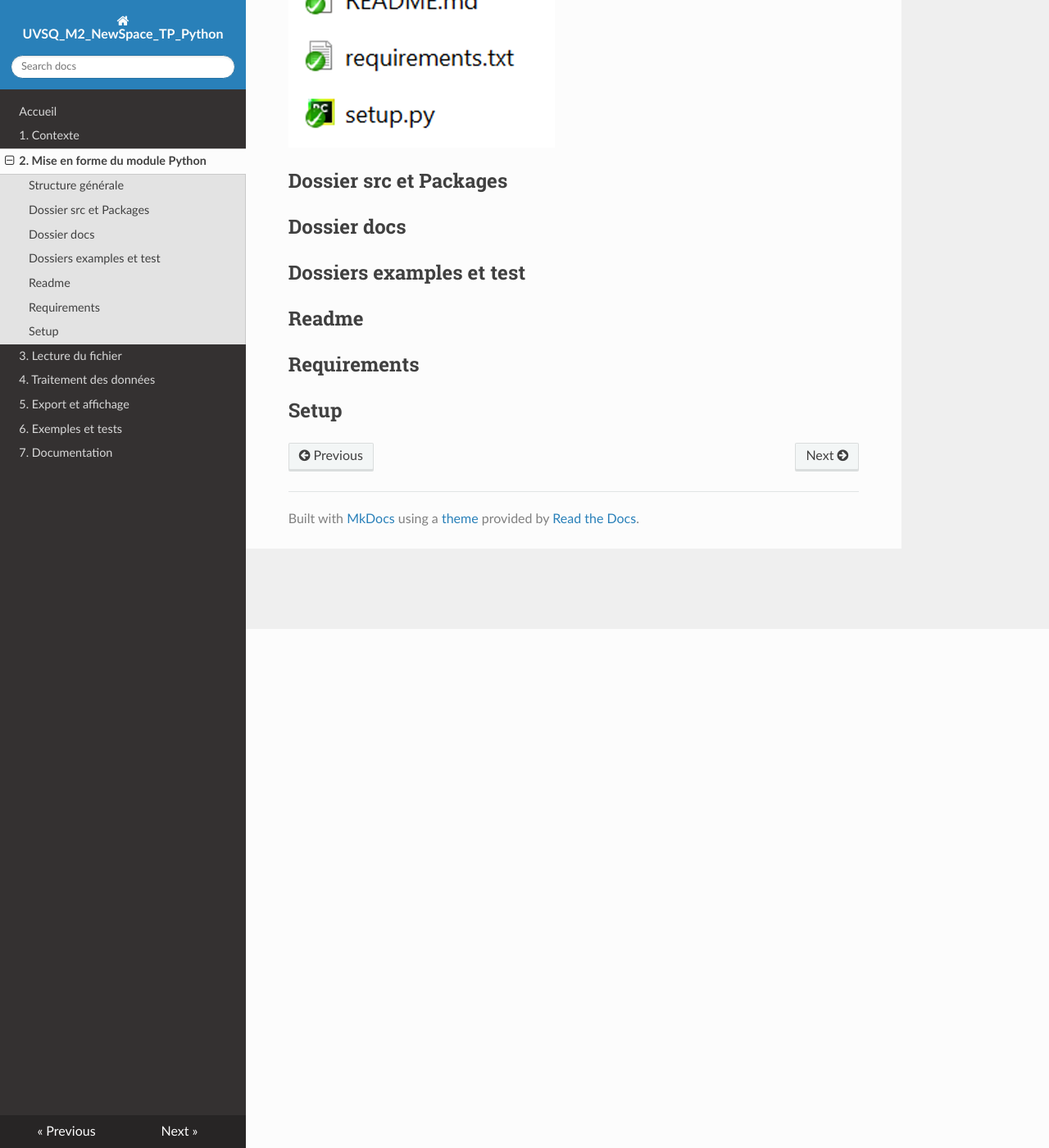
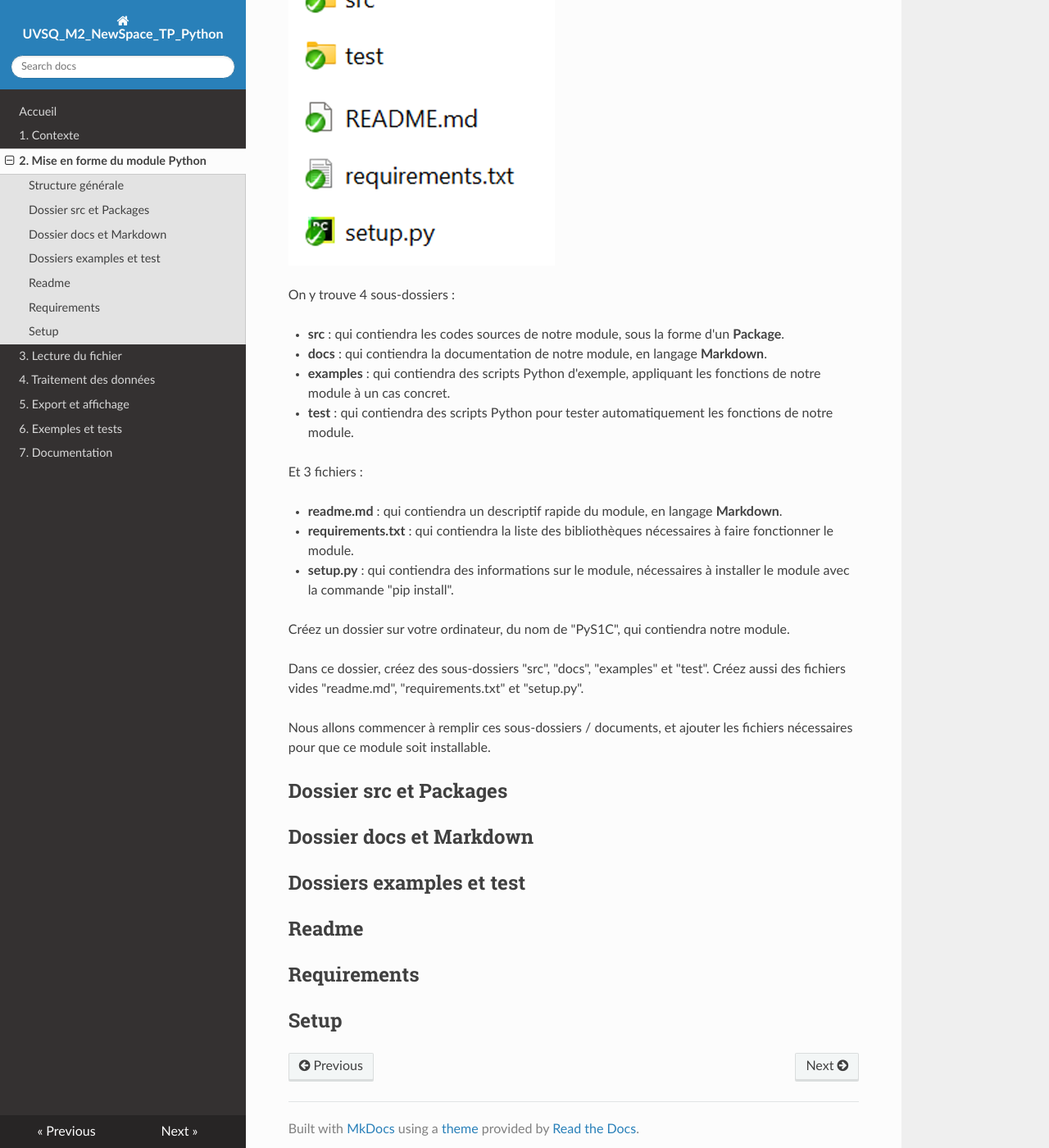
Before and after one commit to NicOudart/UVSQ_M2_NewSpace_TP_Python, an MkDocs documentation site: the page built from docs/2_Module_python.md, in a window 1280 px wide and 1400 px high, scrolled down 633 px. Shown: the whole window at 82% size. Built offline with MkDocs 1.6.1, drawn with Linux system fonts in a browser that asks for light colours; nearby versions of some CDN libraries; some of the changed text lies outside the part shown.

Commit message:
- Progress on the module structure part.

```diff
--- a/docs/2_Module_python.md
+++ b/docs/2_Module_python.md
@@ -6,11 +6,41 @@ Pour commencer, nous allons voir comment structurer un **module Python** de mani
 
 ## Structure générale
 
+Il n'y a pas vraiment de règles fixes pour structuration d'un module Python.
+Cependant, il y a quelques "bonnes pratiques" suivies par la plupart des développeurs.
+
+En génénal, un module Python est rangé dans un dossier contenant au minimum les éléments suivants :
+
 ![RTK](img/Module_structure.png)
+
+On y trouve 4 sous-dossiers :
+
+- **src** : qui contiendra les codes sources de notre module, sous la forme d'un **Package**.
+
+- **docs** : qui contiendra la documentation de notre module, en langage **Markdown**.
+
+- **examples** : qui contiendra des scripts Python d'exemple, appliquant les fonctions de notre module à un cas concret.
+
+- **test** : qui contiendra des scripts Python pour tester automatiquement les fonctions de notre module.
+
+Et 3 fichiers :
+
+- **readme.md** : qui contiendra un descriptif rapide du module, en langage **Markdown**.
+
+- **requirements.txt** : qui contiendra la liste des bibliothèques nécessaires à faire fonctionner le module.
+
+- **setup.py** : qui contiendra des informations sur le module, nécessaires à installer le module avec la commande "pip install".
+
+Créez un dossier sur votre ordinateur, du nom de "PyS1C", qui contiendra notre module.
+
+Dans ce dossier, créez des sous-dossiers "src", "docs", "examples" et "test".
+Créez aussi des fichiers vides "readme.md", "requirements.txt" et "setup.py".
+
+Nous allons commencer à remplir ces sous-dossiers / documents, et ajouter les fichiers nécessaires pour que ce module soit installable.
 
 ## Dossier src et Packages
 
-## Dossier docs
+## Dossier docs et Markdown
 
 ## Dossiers examples et test
 
```
